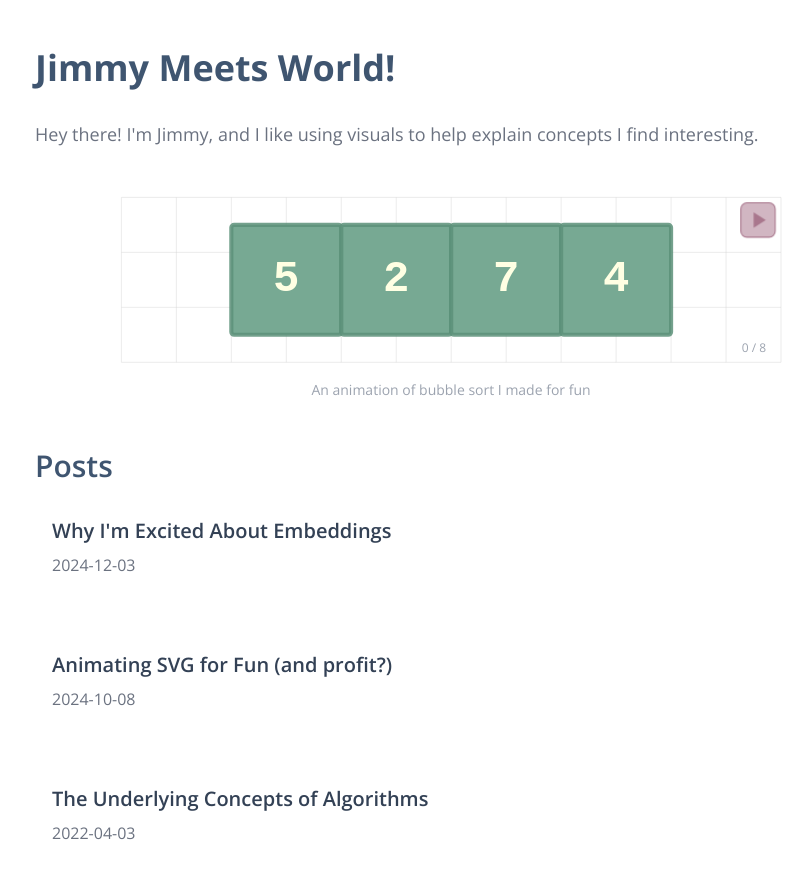
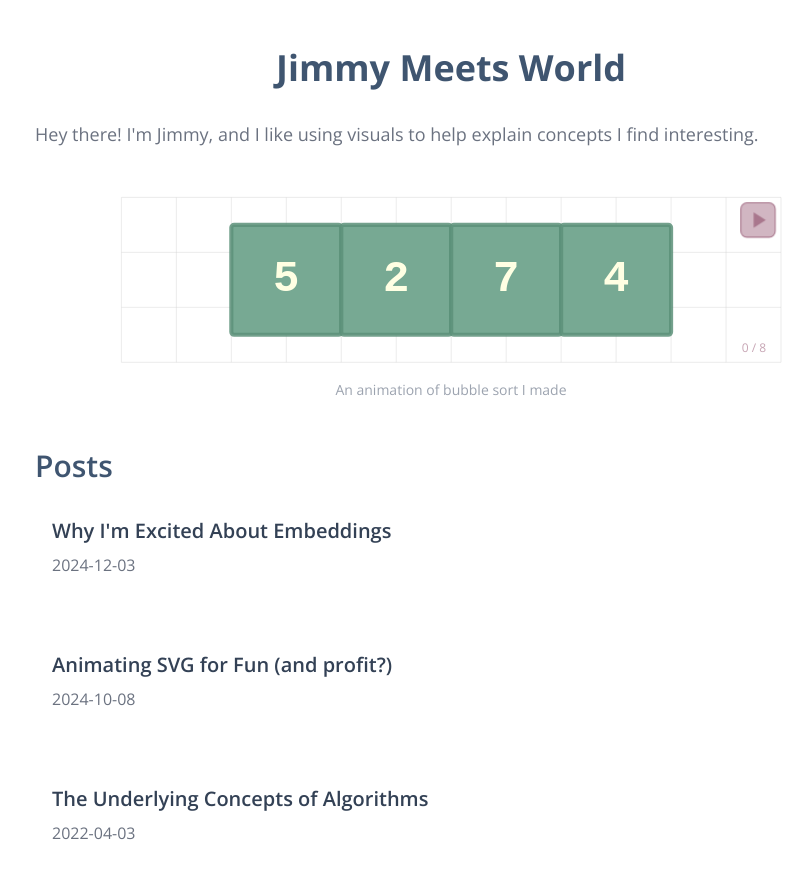
Before and after one commit to jzhang621/website, a Next.js app: page / in a window 1280 px wide. Shown: the top 878 px of the page, without its empty margins (189-1001 px from the left). Built offline with nearby package versions, Linux system fonts and the light colour scheme.

Commit message:
homepage

```diff
--- a/app/page.tsx
+++ b/app/page.tsx
@@ -50,7 +50,9 @@ export default async function Home() {
 
     return (
         <main className="min-h-screen p-8 max-w-4xl mx-auto">
-            <h1 className="text-4xl font-bold mb-8">Jimmy Meets World!</h1>
+            <h1 className="text-4xl font-bold mb-8 text-[#3F5570] text-center">
+                Jimmy Meets World
+            </h1>
 
             <div className="text-lg text-gray-500">
                 Hey there! I'm Jimmy, and I like using visuals to help explain concepts I find
@@ -61,7 +63,7 @@ export default async function Home() {
                 <div className="my-4 mx-auto lg:w-[90%]">
                     <AnimatedArray />
                     <div className="text-center mx-auto text-sm text-gray-400 my-4">
-                        An animation of bubble sort I made for fun
+                        An animation of bubble sort I made
                     </div>
                 </div>
             </div>
--- a/components/ReplayButton.tsx
+++ b/components/ReplayButton.tsx
@@ -1,6 +1,6 @@
 "use client";
 import React from "react";
-import { PlayArrow } from "@mui/icons-material";
+import { PlayArrow, Refresh } from "@mui/icons-material";
 
 const PlayButton: React.FC<{
     progress: number;
@@ -9,15 +9,16 @@ const PlayButton: React.FC<{
     disabled?: boolean;
 }> = ({ restartKey, onClick, progress, disabled = false }) => {
     const notPlayed = restartKey === 0 && progress === 0;
+    const isFinished = progress === 100;
 
     return (
         <button
             disabled={disabled}
             className={`${
                 notPlayed ? "animate-pulse-slightly border-[1.5px] border-[#A9778D]" : ""
-            } bg-[#A9778D88] hover:bg-[#A9778Dcc] cursor-pointer
+            } bg-[#A9778D88] cursor-pointer
             absolute w-8 h-8 flex items-center justify-center rounded-md top-2 right-2 ${
-                disabled ? "cursor-not-allowed opacity-50" : ""
+                disabled ? "cursor-not-allowed opacity-25" : "hover:bg-[#A9778Dcc]"
             }`}
             tabIndex={0}
             onClick={onClick}
--- a/components/animations/AnimatedArray.tsx
+++ b/components/animations/AnimatedArray.tsx
@@ -44,7 +44,7 @@ const ArrayWithAnimation: React.FC = () => {
             />
             <Array data={dataEvents} variables={interpolatedEvents} boxSize={40} margin={10} />
 
-            <div className="absolute bottom-2 right-4 text-xs text-gray-400">
+            <div className="absolute bottom-2 right-4 text-xs text-[#A9778Daa]">
                 {progressText(currentStep - 1, data.length - 1)}
             </div>
         </div>
--- a/components/animations/Array.tsx
+++ b/components/animations/Array.tsx
@@ -65,7 +65,7 @@ const Array: React.FC<ArrayVisualizationProps> = ({
     const variableRect = {
         fill: "none",
         // stroke: "#fdfbd4",
-        stroke: "#68934C",
+        stroke: "#a7de83",
         strokeWidth: 2,
         rx: 1,
         // rx: 2,
```
